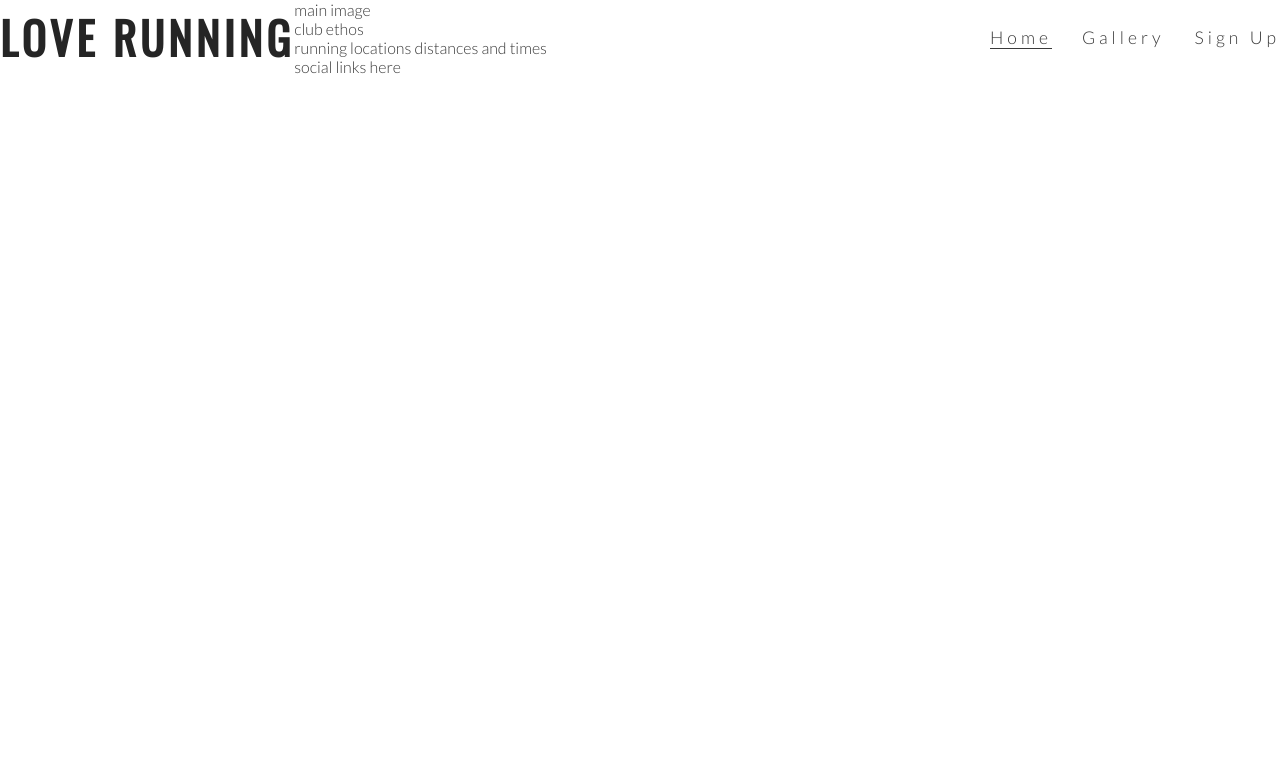
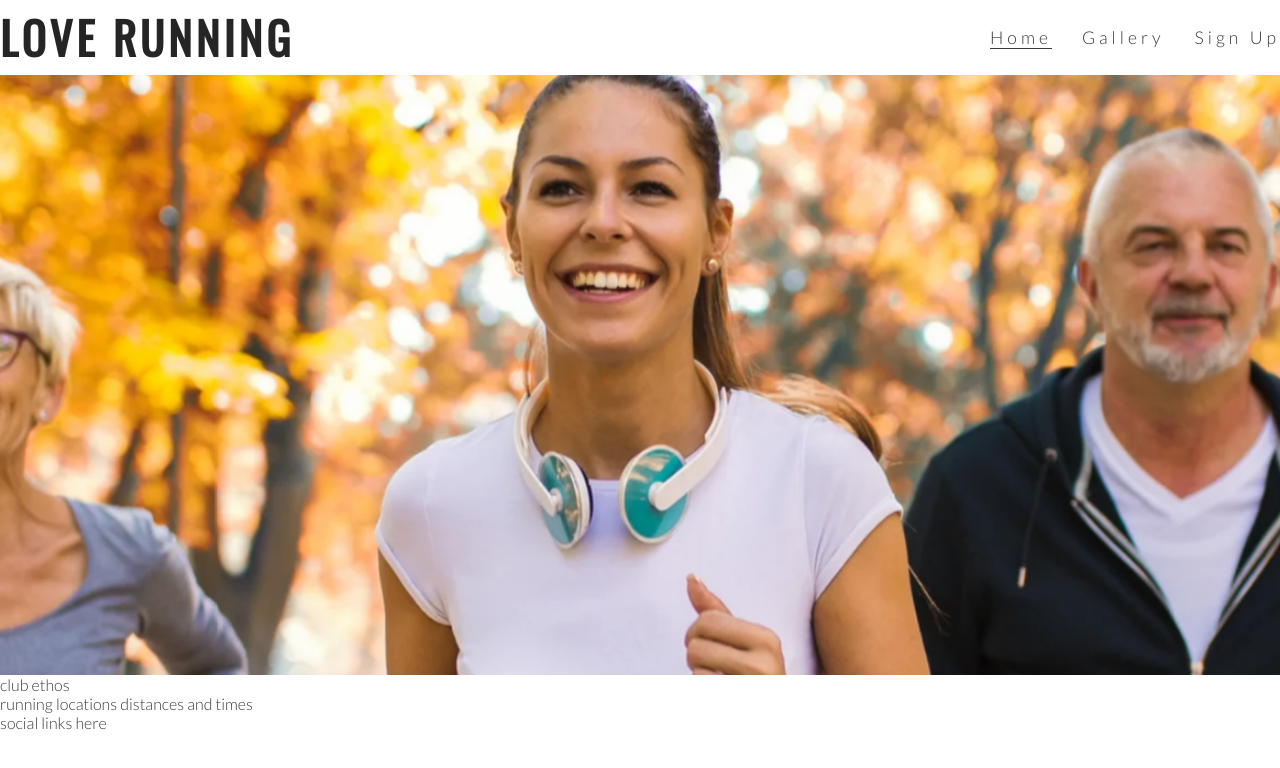
Before and after one commit to CraigThomasson/love-running, a plain HTML site: page index.html in a window 1280 px wide. Drawn offline with nearby package versions, Linux system fonts and the light colour scheme.

Commit message:
add hero image with animation and css styleing

```diff
--- a/assets/css/style.css
+++ b/assets/css/style.css
@@ -54,3 +54,33 @@ h1, h2 {
 .active {
     border-bottom: 1px solid #3a3a3a;
 }
+
+/* hero image */
+#hero-outer {
+    height: 600px;
+    width: 100%;
+    overflow: hidden;
+}
+
+#hero-image {
+    height: 600px;
+    width: 100%;
+    background: url(../images/hero-image.webp) no-repeat center center;
+    /* animates zoom effect on loading page */
+    animation-name: hero-zoom;
+    animation-duration: 5s;
+    animation-fill-mode: forwards;
+}
+
+
+
+
+/* creates level of zoom for hero image */
+@keyframes hero-zoom {
+    from{
+        transform: scale(1);
+    }
+    to{
+        transform: scale(1.1);
+    }
+}
--- a/index.html
+++ b/index.html
@@ -25,8 +25,10 @@
             </ul>
         </nav>
     </header>
-    <section>
-        main image
+    <section id="hero-outer">
+        <div id="hero-image">
+
+        </div>
     </section>
     <section>
         club ethos
```
Also changed, not shown: assets/images/hero-image.webp (added).
